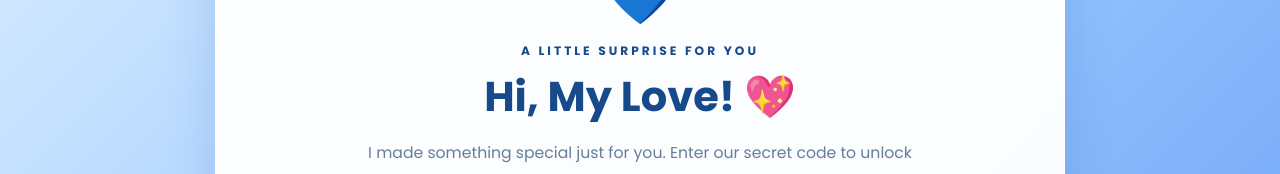
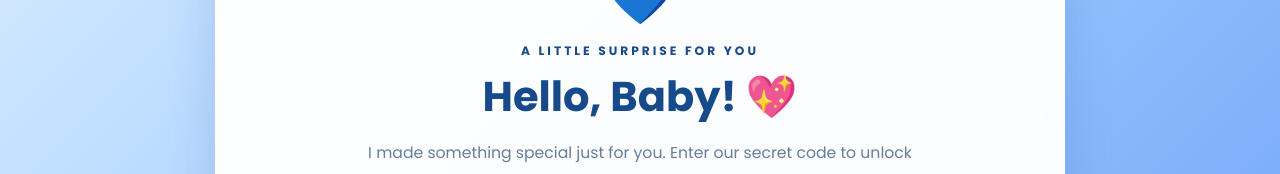
Before and after one commit to Zed-mp3/megan_panget, a plain HTML site: page index.html in a window 1280 px wide. Shown: the part 130-304 px from the top of the page. Drawn offline with Linux system fonts and the light colour scheme.

Commit message:
Update index.html

```diff
--- a/index.html
+++ b/index.html
@@ -5,7 +5,7 @@
   <meta charset="UTF-8">
   <meta name="viewport" content="width=device-width, initial-scale=1.0">
   <meta name="theme-color" content="#f7d9e8">
-  <title>Happy Birthday, My Love! 💙</title>
+  <title>Happy Birthday, My Baby! 💙</title>
   <link rel="stylesheet" href="style.css">
   <script src="script.js" defer></script>
 </head>
@@ -22,7 +22,7 @@
     <section id="passwordPage" class="page card">
       <div class="heart-icon">💙</div>
       <p class="eyebrow">A LITTLE SURPRISE FOR YOU</p>
-      <h1>Hi, My Love! 💖</h1>
+      <h1>Hello, Baby! 💖</h1>
       <p class="description">
         I made something special just for you.
         Enter our secret code to unlock your surprise.
```
